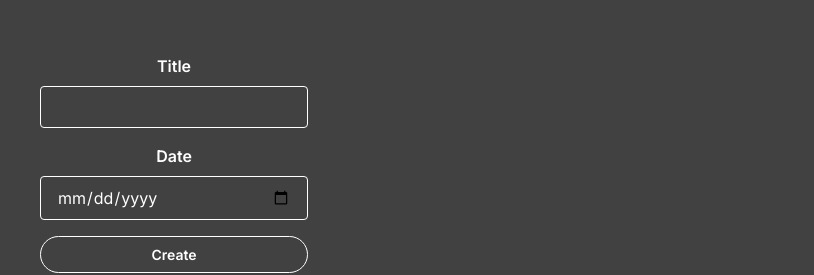
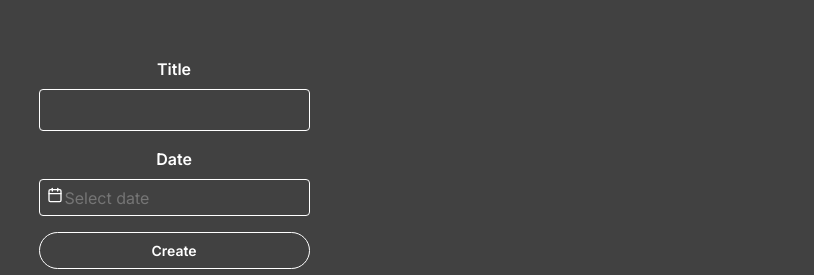
Before and after one commit to marcobiedermann/countdown, a React (Vite) app: page /new in a window 1280 px wide. Shown: the part 237-512 px from the top of the page, without its empty margins (466-1280 px from the left). Built offline with nearby package versions, Linux system fonts and the light colour scheme.

Commit message:
feat: Datepicker
Render custom datepicker using `react-datepicker`

```diff
--- a/package.json
+++ b/package.json
@@ -15,6 +15,7 @@
     "i18next": "^23.10.1",
     "i18next-http-backend": "^2.5.0",
     "react": "^18.2.0",
+    "react-datepicker": "^6.4.0",
     "react-dom": "^18.2.0",
     "react-hook-form": "^7.51.0",
     "react-i18next": "^14.1.0",
@@ -25,6 +26,7 @@
   },
   "devDependencies": {
     "@types/react": "^18.2.64",
+    "@types/react-datepicker": "^6.2.0",
     "@types/react-dom": "^18.2.21",
     "@typescript-eslint/eslint-plugin": "^7.1.1",
     "@typescript-eslint/parser": "^7.1.1",
--- a/src/New.tsx
+++ b/src/New.tsx
@@ -1,7 +1,10 @@
 import { zodResolver } from "@hookform/resolvers/zod";
 import { formatISO } from "date-fns";
-import { useForm } from "react-hook-form";
+import DatePicker from "react-datepicker";
+import "react-datepicker/dist/react-datepicker.css";
+import { Controller, useForm } from "react-hook-form";
 import { useTranslation } from "react-i18next";
+import { FiCalendar } from "react-icons/fi";
 import { useNavigate } from "react-router-dom";
 import { z } from "zod";
 
@@ -16,9 +19,10 @@ function NewPage() {
   const navigate = useNavigate();
   const { t } = useTranslation();
   const {
+    control,
+    formState: { errors },
+    handleSubmit,
     register,
-    handleSubmit,
-    formState: { errors },
   } = useForm<FormData>({
     resolver: zodResolver(formDataSchema),
   });
@@ -51,13 +55,20 @@ function NewPage() {
         <label htmlFor="date" className="form__label">
           {t("date")}
         </label>
-        <input
-          type="date"
-          id="date"
-          className="form__input"
-          {...register("date", {
-            valueAsDate: true,
-          })}
+        <Controller
+          control={control}
+          name="date"
+          render={({ field }) => (
+            <DatePicker
+              className="form__input"
+              icon={<FiCalendar />}
+              onChange={(date) => field.onChange(date)}
+              placeholderText="Select date"
+              selected={field.value}
+              showIcon
+              toggleCalendarOnIconClick
+            />
+          )}
         />
         {errors.date && <span>{errors.date.message}</span>}
       </div>
```
Also changed, not shown: 1 other file (tests, documents, lock files or other folders).
